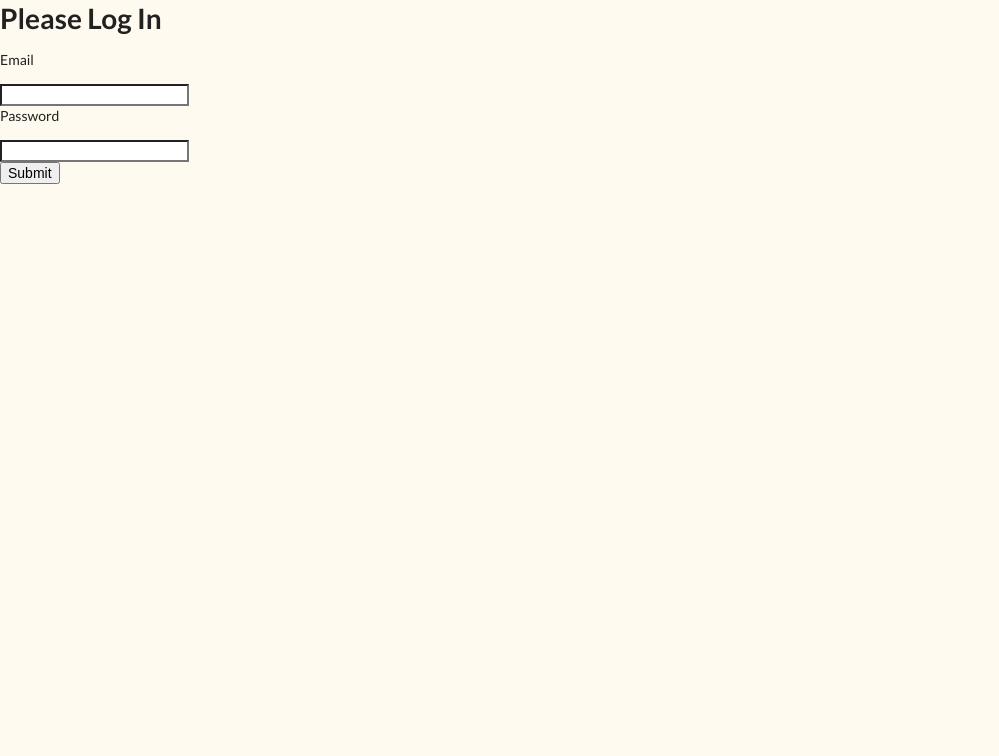
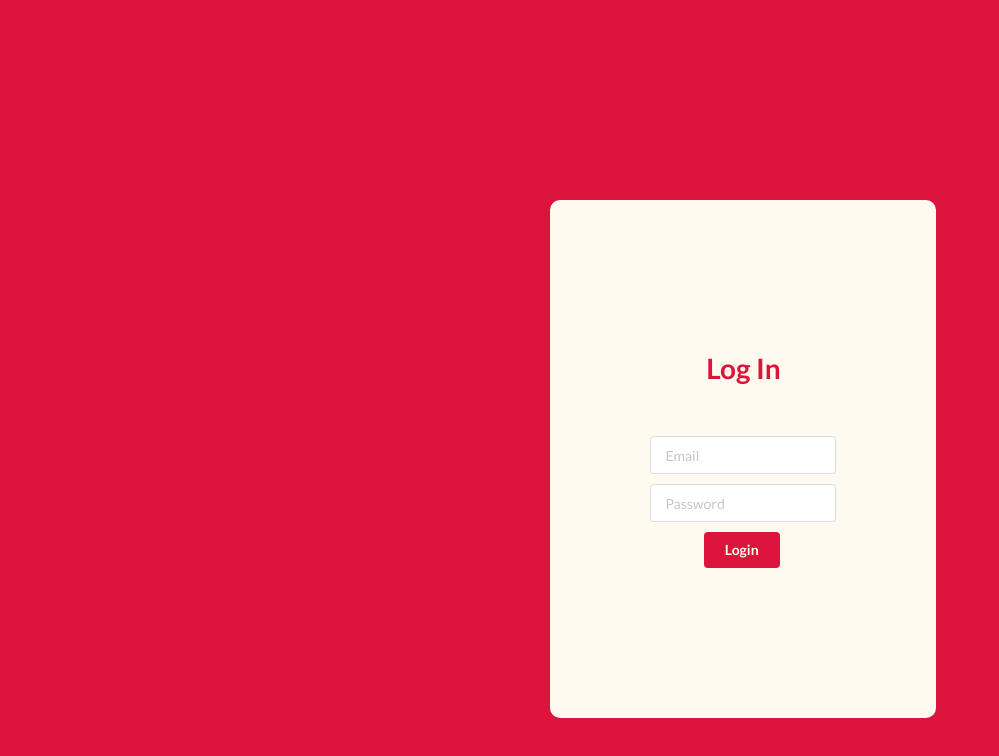
Before and after one commit to guih2127/pokemon-tcg-collection, a React (Create React App) app: page /Login in a window 1280 px wide. Shown: the top 756 px of the page, without its empty margins (0-999 px from the left). Built offline with nearby package versions, Linux system fonts and the light colour scheme.

Commit message:
navegação e outras coisas

```diff
--- a/package.json
+++ b/package.json
@@ -9,6 +9,7 @@
     "axios": "^0.21.1",
     "react": "^17.0.2",
     "react-dom": "^17.0.2",
+    "react-router-dom": "^5.2.0",
     "react-scripts": "4.0.3",
     "styled-components": "^5.3.0",
     "web-vitals": "^1.1.2"
--- a/src/components/App.js
+++ b/src/components/App.js
@@ -1,24 +1,101 @@
-import React from 'react';
-import Collection from './Collection';
-import Footer from './Footer';
+import React, { useState } from 'react';
+import { BrowserRouter, Redirect, Route, Switch } from 'react-router-dom';
+import CardListPage from './CardListPage';
 import Header from './Header';
+import HomePage from './HomePage';
 import Login from './Login';
 import useToken from './UseToken';
 
-const App = () => {
+const App = ({ component }) => {
     const { token, setToken } = useToken();
+    const [ redirect, setRedirect ] = useState(false);
 
-    if(!token) {
-        return <Login setToken={setToken} />
+    const LoggedInOrLoggedOutSwitch = () => {
+        if (localStorage.getItem('token')) {
+            return (
+                <Route path="/Logout">
+                    <LogoutHeader />
+                </Route>
+            )
+        } else {
+            return (
+                <Route path="/Login">
+                    <LoginHeader />
+                </Route>
+            )
+        }
     }
 
+    const redirectToLogin = () => {
+        if (!localStorage.getItem('token')) {
+            return (
+                <Redirect to="/Login" push />
+            );
+        }
+    }
+
+    const conditionalLoginRender = () => {
+        if (!localStorage.getItem('token')) {
+            return (<div></div>);
+        } else {
+            return (
+                <div>
+                    <Header />
+                </div>
+            );
+        }
+    };
+
     return (
-        <div>
-            <Header />
-            <Collection />
-            <Footer />
-        </div>
+        <BrowserRouter>
+            {redirectToLogin()}
+            {conditionalLoginRender()}
+            <Switch>
+                <Route path="/Collection">
+                    <CollectionHeader />
+                </Route>
+                <Route path="/CardList">
+                    <CardListHeader />
+                </Route>
+                <Route path="/Home">
+                    <HomeHeader />
+                </Route>
+                {LoggedInOrLoggedOutSwitch()}
+            </Switch>
+        </BrowserRouter>
     );
+
+    function CollectionHeader() {
+        return (
+            <CardListPage isCollection={true} />
+        );
+    }
+
+    function CardListHeader() {
+        return (
+            <CardListPage isCollection={false} />
+        );
+    }
+
+    function HomeHeader() {
+        return (
+            <HomePage></HomePage>
+        )
+    }
+
+    function LoginHeader() {
+        return (
+            <Login setToken={setToken}></Login>
+        )
+    }
+
+    function LogoutHeader() {
+        localStorage.removeItem('token');
+        setRedirect(true);
+
+        return (
+            <Login setToken={setToken} redirect={true}></Login>
+        )
+    }
 };
-
 export default App;
--- a/src/components/CardList.js
+++ b/src/components/CardList.js
@@ -11,7 +11,7 @@ const Component = styled.div`
     text-align: center;
     overflow-y: scroll;
     overflow-x: hidden;
-    max-height: 1200px;
+    max-height: 1120px;
 `
 const CardList = ({ cards, loading, userCards, getUserCards }) => {
 
--- /dev/null
+++ b/src/components/CardListPage.js
@@ -0,0 +1,14 @@
+import Collection from './Collection';
+import Footer from './Footer';
+
+const CardListPage = ({ isCollection }) => {
+    console.log(isCollection);
+    return (
+        <div>
+            <Collection isCollection={isCollection} />
+            <Footer />
+        </div>
+    );
+}
+
+export default CardListPage;
--- a/src/components/Footer.js
+++ b/src/components/Footer.js
@@ -1,11 +1,10 @@
 import styled from "styled-components";
 
 const FooterDiv = styled.div`
-    position: fixed;
     left: 0;
     bottom: 0;
     width: 100%;
-    height: 100px;
+    height: 80px;
     background-color: #FFFAF0;
     text-align: center;
     display: flex;
--- a/src/components/Header.js
+++ b/src/components/Header.js
@@ -1,14 +1,23 @@
 import styled from 'styled-components';
+import {
+  BrowserRouter as Router,
+  Link
+} from "react-router-dom";
+
+import React from "react";
+import headerOptions from '../options/headerOptions';
 
 const HeaderDiv = styled.div`
+  position: fixed;
   overflow: hidden;
   padding: 10px 10px;
   display: flex;
   height: 70px;
+  width: 100%;
   background-color: #FFFAF0;
 `
 
-const HeaderADiv = styled.a`
+const HeaderADiv = styled.div`
   float: left;
   color: #DC143C;
   text-align: center;
@@ -34,17 +43,53 @@ const HeaderRight = styled.div`
   margin-left: auto;
   order: 2;
 `
+const LinkSpan = styled.div`
+  color: #DC143C;
+
+  :hover {
+    color: pink;
+  }
+`
+
 // TODO - REACT NAVIGATION
 const Header = () => {
+
+  const LoggedInOrLoggedOutHeader = () => {
+    if (localStorage.getItem('token')) {
+      return (
+        <HeaderADiv href="/Logout">
+          <Link to="/Logout">
+            <LinkSpan>Logout</LinkSpan>
+          </Link>
+        </HeaderADiv>
+      )
+    } else {
+      return (
+        <HeaderADiv href="/Login">
+          <Link to="/Login">
+            <LinkSpan>Login</LinkSpan>
+          </Link>
+        </HeaderADiv>
+      )
+    }
+  };
+
   return (
       <HeaderDiv>
         <HeaderALogoDiv href="/">
-                <img style={{'width': '50px'}} src={'https://pngimg.com/uploads/pokeball/pokeball_PNG19.png'} alt="Pokeball" />
+          <img style={{ 'width': '50px' }} src={'https://pngimg.com/uploads/pokeball/pokeball_PNG19.png'} alt="Pokeball" />
         </HeaderALogoDiv>
         <HeaderRight>
-                <HeaderADiv class="active" href="#home">Home</HeaderADiv>
-                <HeaderADiv href="/contact">Card List</HeaderADiv>
-                <HeaderADiv href="/about">My Collection</HeaderADiv>
+          {headerOptions.map((item, index) => {
+            return (
+              <HeaderADiv href={item.path} key={index}>
+                <Link to={item.path}>
+                  <LinkSpan>{item.title}</LinkSpan>
+                </Link>
+              </HeaderADiv>
+            );
+          })}
+          {LoggedInOrLoggedOutHeader()}
         </HeaderRight>
       </HeaderDiv>
   );
--- /dev/null
+++ b/src/components/HomePage.js
@@ -0,0 +1,36 @@
+import styled from "styled-components";
+import Footer from './Footer';
+
+const AppDiv = styled.div`
+    display: flex;
+    background-color: #DC143C;
+    min-height: 1200px;
+    padding-top: 70px;
+`
+
+const HomeDiv = styled.div`
+    text-align: center;
+    position: absolute;
+    top: 50%;
+    left: 28%;
+`
+
+const HomeSpan = styled.span`
+    font-size: 48px;
+    color: #FFFAF0;
+`
+
+const HomePage = () => {
+    return (
+        <div>
+            <AppDiv>
+                <HomeDiv>
+                    <HomeSpan>Aqui você consegue organizar sua coleção de Pokémon TCG!</HomeSpan>
+                </HomeDiv>
+            </AppDiv>
+            <Footer />
+        </div>
+    );
+};
+
+export default HomePage;
--- a/src/components/Login.js
+++ b/src/components/Login.js
@@ -1,8 +1,34 @@
 import React, { useState } from 'react';
+import { useHistory } from 'react-router-dom';
+import styled from 'styled-components';
 
-export default function Login({ setToken }) {
+const ComponentDiv = styled.div`
+    display: flex;
+    background-color: #DC143C;
+    min-height: 100vh;
+    padding-top: 70px;
+`
+
+const LoginDiv = styled.div`
+    color: #DC143C;
+    background-color: #FFFAF0;
+    text-align: center;
+    position: absolute;
+    top: 25%;
+    left: 43%;
+    padding: 150px 100px;
+    border-radius: 10px;
+`
+
+const LoginForm = styled.form`
+    display: grid;
+`
+
+export default function Login({ setToken, redirect }) {
     const [email, setEmail] = useState();
     const [password, setPassword] = useState();
+
+    let history = useHistory();
 
     async function loginUser(credentials) {
         return fetch('https://localhost:44313/api/AuthManagement/Login', {
@@ -21,25 +47,29 @@ export default function Login({ setToken }) {
             email,
             password
         });
-        setToken(token);
+
+        if (token) {
+            setToken(token);
+            history.push('/Home');
+        }
     }
 
     return (
-        <div className="login-wrapper">
-            <h1>Please Log In</h1>
-            <form onSubmit={handleSubmit}>
-                <label>
-                    <p>Email</p>
-                    <input type="text" onChange={e => setEmail(e.target.value)} />
-                </label>
-                <label>
-                    <p>Password</p>
-                    <input type="password" onChange={e => setPassword(e.target.value)} />
-                </label>
-                <div>
-                    <button type="submit">Submit</button>
-                </div>
-            </form>
-        </div>
+        <ComponentDiv>
+            <LoginDiv>
+                <h1 style={{ marginBottom: '50px' }}>Log In</h1>
+                <LoginForm onSubmit={handleSubmit}>
+                    <div className="ui input" style={{ marginBottom: '10px' }}>
+                        <input type="text" placeholder="Email" onChange={e => setEmail(e.target.value)} />
+                    </div>
+                    <div className="ui input" style={{ marginBottom: '10px' }}>
+                        <input type="password" placeholder="Password" onChange={e => setPassword(e.target.value)} />
+                    </div>
+                    <div>
+                        <button style={{ backgroundColor: '#DC143C', color: '#FFFAF0' }} className="ui button">Login</button>
+                    </div>
+                </LoginForm>
+            </LoginDiv>
+        </ComponentDiv>
     )
 }
--- a/src/index.js
+++ b/src/index.js
@@ -3,6 +3,6 @@ import ReactDOM from 'react-dom';
 import App from './components/App';
 
 ReactDOM.render(
-  <App />,
+      <App />,
   document.getElementById('root')
 );
--- /dev/null
+++ b/src/options/headerOptions.js
@@ -0,0 +1,16 @@
+const headerOptions = [
+    {
+        title: 'Home',
+        path: 'Home'
+    },
+    {
+        title: 'Collection',
+        path: 'Collection'
+    },
+    {
+        title: 'CardList',
+        path: 'CardList'
+    }
+];
+
+export default headerOptions;
```
Also changed, not shown: src/components/Card.js (+3 -4 lines), src/components/Collection.js (+13 -3 lines), 1 other file (tests, documents, lock files or other folders). Lines whose indentation alone changed are shown as unchanged.
